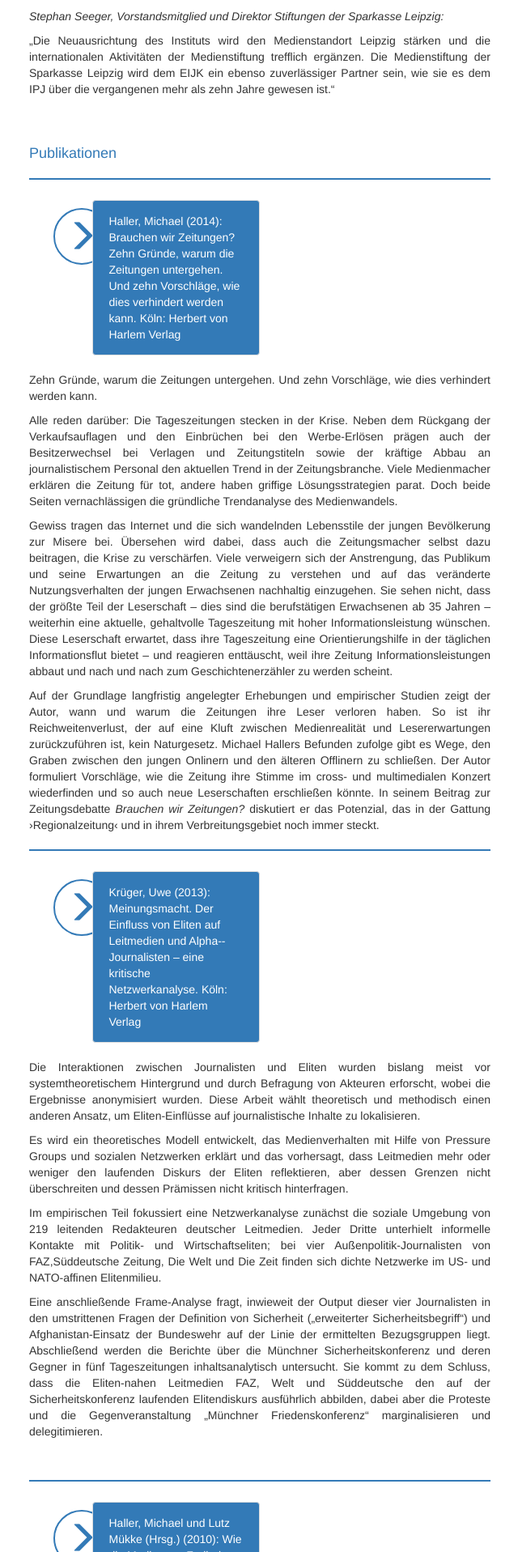
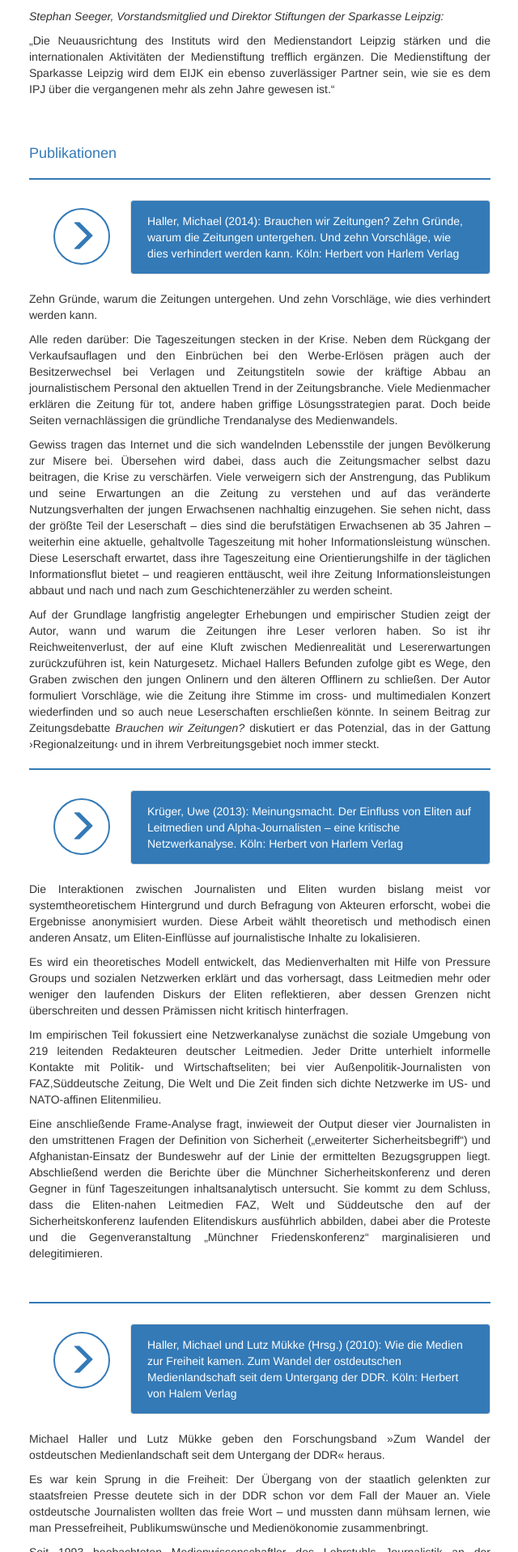
Before and after one commit to susedev/test, a Jekyll site: the page built from wir.html, in a window 1280 px wide. Shown: the part 1648-3565 px from the top of the page at 81% size, without its empty margins (229-869 px from the left). Built offline with Jekyll 4.4.1, drawn with Linux system fonts in a browser that asks for light colours; nearby versions of some CDN libraries.

Commit message:
Update wir.html

```diff
--- a/wir.html
+++ b/wir.html
@@ -49,12 +49,12 @@ title: Wir
 
 <div class="box" style="background-color: #337AB7; height:2px; margin-top:20px; margin-bottom:25px;">&nbsp;</div>
 
-<div class="container" style="max-width: 600px;">
+<div class="container">
  <div class="col-xs-1">
    <a class="btn btn-circle-3" href="http://www.halem-verlag.de/2014/brauchen-wir-zeitungen/" target="_blank" ><span class="glyphicon glyphicon-menu-right" aria-hidden="true"></span></a>
  </div>
  <div class="col-xs-5">
-   <a class="thumbnail" href="http://www.halem-verlag.de/2014/brauchen-wir-zeitungen/" target="_blank" style="background-color: #337AB7; color:#FFFFFF; padding: 15px 20px; ">Haller, Michael (2014): Brauchen wir Zeitungen? Zehn Gr&uuml;nde, warum die Zeitungen untergehen. Und zehn Vorschl&auml;ge, wie dies verhindert werden kann. K&ouml;ln: Herbert von Harlem Verlag</a>
+   <a class="thumbnail" href="http://www.halem-verlag.de/2014/brauchen-wir-zeitungen/" target="_blank" style="background-color: #337AB7; color:#FFFFFF; padding: 15px 20px; max-width: 550px;">Haller, Michael (2014): Brauchen wir Zeitungen? Zehn Gr&uuml;nde, warum die Zeitungen untergehen. Und zehn Vorschl&auml;ge, wie dies verhindert werden kann. K&ouml;ln: Herbert von Harlem Verlag</a>
  </div>
 </div>
 
@@ -68,12 +68,12 @@ title: Wir
 
 
 <div class="box" style="background-color: #337AB7; height:2px; margin-top:20px; margin-bottom:25px;">&nbsp;</div>
-<div class="container" style="max-width: 600px;">
+<div class="container">
  <div class="col-xs-1">
    <a class="btn btn-circle-3" href="http://www.halem-verlag.de/2013/meinungsmacht-und-elite-journalismus/" target="_blank" ><span class="glyphicon glyphicon-menu-right" aria-hidden="true"></span></a>
  </div>
  <div class="col-xs-5">
-   <a class="thumbnail" href="http://www.halem-verlag.de/2013/meinungsmacht-und-elite-journalismus/" target="_blank" style="background-color: #337AB7; color:#FFFFFF; padding: 15px 20px; ">Kr&uuml;ger, Uwe (2013): Meinungsmacht. Der Einfluss von Eliten auf Leitmedien und Alpha-&shy;Journalisten &ndash; eine kritische Netzwerkanalyse. K&ouml;ln: Herbert von Harlem Verlag</a>
+   <a class="thumbnail" href="http://www.halem-verlag.de/2013/meinungsmacht-und-elite-journalismus/" target="_blank" style="max-width: 550px; background-color: #337AB7; color:#FFFFFF; padding: 15px 20px; ">Kr&uuml;ger, Uwe (2013): Meinungsmacht. Der Einfluss von Eliten auf Leitmedien und Alpha-&shy;Journalisten &ndash; eine kritische Netzwerkanalyse. K&ouml;ln: Herbert von Harlem Verlag</a>
  </div>
 </div>
 <p style="text-align: justify;">Die Interaktionen zwischen Journalisten und Eliten&nbsp;wurden bislang meist vor systemtheoretischem Hintergrund und durch Befragung von Akteuren erforscht, wobei die Ergebnisse anonymisiert wurden. Diese Arbeit w&auml;hlt theoretisch und methodisch einen anderen Ansatz, um Eliten-Einfl&uuml;sse auf journalistische Inhalte zu lokalisieren.</p>
@@ -88,12 +88,12 @@ title: Wir
 <p>&nbsp;</p>
 
 <div class="box" style="background-color: #337AB7; height:2px; margin-top:20px; margin-bottom:25px;">&nbsp;</div>
-<div class="container" style="max-width: 600px;">
+<div class="container">
  <div class="col-xs-1">
    <a class="btn btn-circle-3" href="http://www.halem-verlag.de/2011/wie-die-medien-zur-freiheit-kamen/" target="_blank" ><span class="glyphicon glyphicon-menu-right" aria-hidden="true"></span></a>
  </div>
  <div class="col-xs-5">
-   <a class="thumbnail" href="http://www.halem-verlag.de/2011/wie-die-medien-zur-freiheit-kamen/" target="_blank" style="background-color: #337AB7; color:#FFFFFF; padding: 15px 20px; ">Haller,&nbsp;Michael und Lutz M&uuml;kke (Hrsg.) (2010): Wie die Medien zur Freiheit kamen. Zum Wandel der ostdeutschen Medienlandschaft seit dem Untergang der DDR. K&ouml;ln: Herbert von Halem Verlag</a>
+   <a class="thumbnail" href="http://www.halem-verlag.de/2011/wie-die-medien-zur-freiheit-kamen/" target="_blank" style="max-width: 550px; background-color: #337AB7; color:#FFFFFF; padding: 15px 20px; ">Haller,&nbsp;Michael und Lutz M&uuml;kke (Hrsg.) (2010): Wie die Medien zur Freiheit kamen. Zum Wandel der ostdeutschen Medienlandschaft seit dem Untergang der DDR. K&ouml;ln: Herbert von Halem Verlag</a>
  </div>
 </div>
 <p style="text-align: justify;">Michael Haller und Lutz M&uuml;kke geben den Forschungsband &raquo;Zum Wandel der ostdeutschen Medienlandschaft seit dem Untergang der DDR&laquo; heraus.</p>
@@ -109,12 +109,12 @@ Dieses Buch gibt wissenschaftlich gesicherte Antworten auf die Frage nach Mental
 
 <div class="box" style="background-color: #337AB7; height:2px; margin-top:20px; margin-bottom:25px;">&nbsp;</div>
 
-<div class="container" style="max-width: 600px;">
+<div class="container">
  <div class="col-md-1">
    <a class="btn btn-circle-3" href="http://link.springer.com/book/10.1007%2F978-3-658-01190-1" target="_blank" ><span class="glyphicon glyphicon-menu-right" aria-hidden="true"></span></a>
  </div>
  <div class="col-md-5">
-   <a class="thumbnail" href="http://link.springer.com/book/10.1007%2F978-3-658-01190-1" target="_blank" style="background-color: #337AB7; color:#FFFFFF; padding: 15px 20px; ">Thom&auml;, Manuel (2013): Der Zerfall des Publikums. Nachrichtennutzung zwischen Zeitung und Internet. Wiesbaden: Springer VS</a>
+   <a class="thumbnail" href="http://link.springer.com/book/10.1007%2F978-3-658-01190-1" target="_blank" style="max-width: 550px; background-color: #337AB7; color:#FFFFFF; padding: 15px 20px; ">Thom&auml;, Manuel (2013): Der Zerfall des Publikums. Nachrichtennutzung zwischen Zeitung und Internet. Wiesbaden: Springer VS</a>
  </div>
 </div>
 
```
